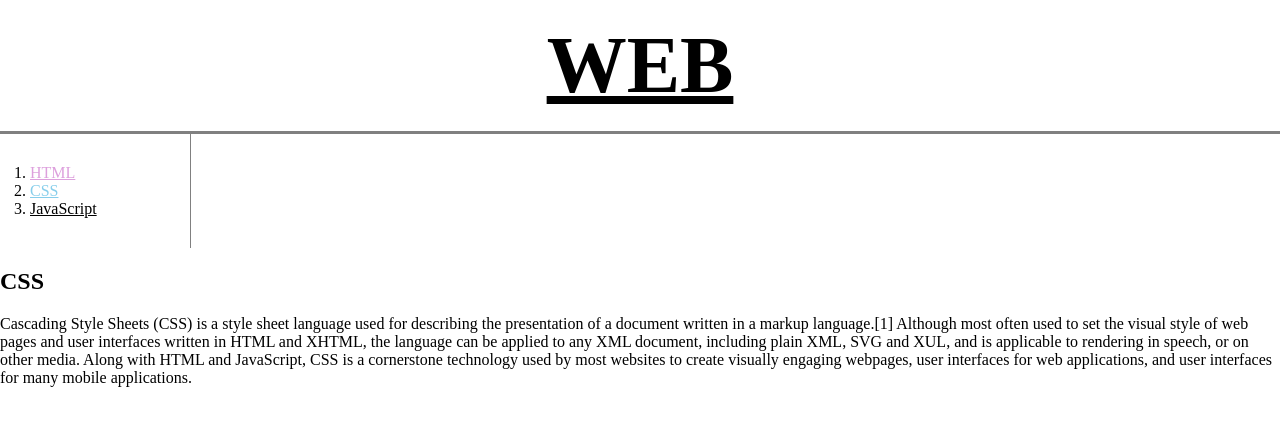
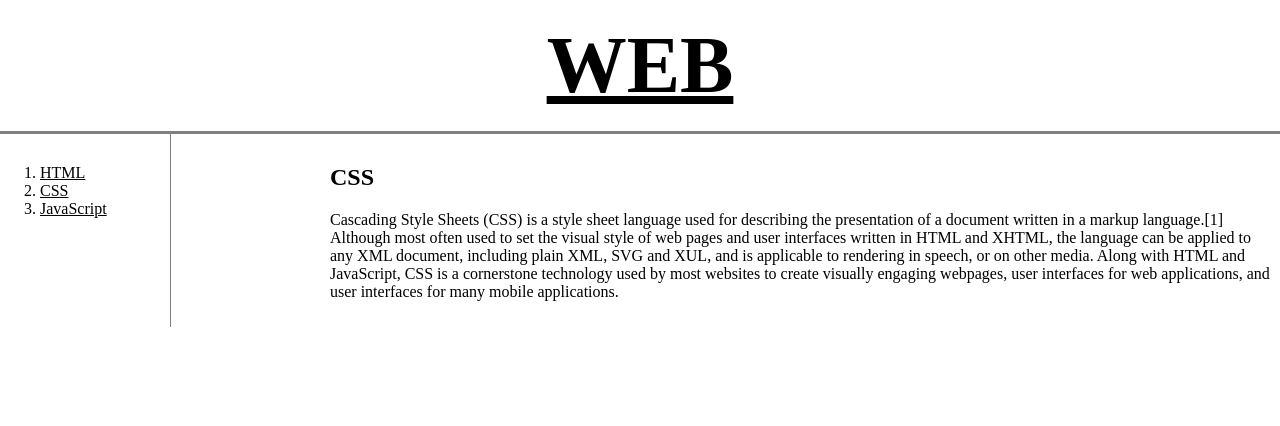
Before and after one commit to thelight0804/CSS-Study, a plain HTML site: page css-basic.html in a window 1280 px wide. Drawn offline with Linux system fonts and the light colour scheme.

Commit message:
Fix ol, h1 contents to grid columns
- ol 열과 CSS 내용을 하나의 박스로 묶었습니다
- 강의에 사용하였던 빨간색과 회색 글자를 제거했습니다

```diff
--- a/css-basic.html
+++ b/css-basic.html
@@ -10,12 +10,6 @@
     a{
       color: black;
     }
-    .saw {
-      color: plum;
-    }
-    .active{
-      color: skyblue;
-    }
     h1{
       font-size: 5em;
       text-align: center;
@@ -23,24 +17,35 @@
       margin: 0;
       padding: 20px;
     }
-    ol{
+    #grid{
+      display: grid;
+      grid-template-columns: 1fr 3fr;
+    }
+    #grid ol{
       border-right: 1px solid gray;
       width: 130px;
       margin: 0;
-      padding: 30px;
+      padding: 30px 0px 30px 40px;
+    }
+    #grid #article{
+      padding: 10px;
     }
   </style>
 </head>
   <body>
     <h1><a href="index.html">WEB</a></h1>
+    <div id="grid">
       <ol>
-    <li><a href="1.html" class="saw">HTML</a></li>
-    <li><a href="2.html" class="saw active">CSS</a></li>
+        <li><a href="1.html">HTML</a></li>
+        <li><a href="2.html">CSS</a></li>
         <li><a href="3.html">JavaScript</a></li>
       </ol>
+      <div id="article">
         <h2>CSS</h2>
         <p>
           Cascading Style Sheets (CSS) is a style sheet language used for describing the presentation of a document written in a markup language.[1] Although most often used to set the visual style of web pages and user interfaces written in HTML and XHTML, the language can be applied to any XML document, including plain XML, SVG and XUL, and is applicable to rendering in speech, or on other media. Along with HTML and JavaScript, CSS is a cornerstone technology used by most websites to create visually engaging webpages, user interfaces for web applications, and user interfaces for many mobile applications.
         </p>
+      </div>
+    </div>
   </body>
 </html>
```
Lines whose indentation alone changed are shown as unchanged.
